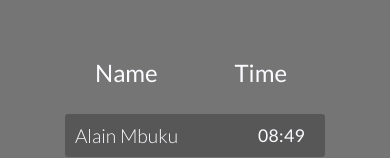
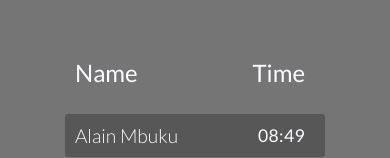
Before and after one commit to jdtdesigns/kindredapp, a website: page index.html in a window 390 px wide. Shown: the part 270-428 px from the top of the page. Drawn offline with Linux system fonts and the light colour scheme.

Commit message:
more mobile styles

```diff
--- a/scss/style.scss
+++ b/scss/style.scss
@@ -205,9 +205,15 @@ nav {
 	&__headers > * {
 		&:first-child {
 			padding-left: 30px;
+			@include small {
+				padding-left: 10px;
+			}
 		}
 		&:last-child {
 			padding-right: 38px;
+			@include small {
+				padding-right: 20px;
+			}
 		}
 	}
 	&__member {
```
Also changed, not shown: css/style.css.
